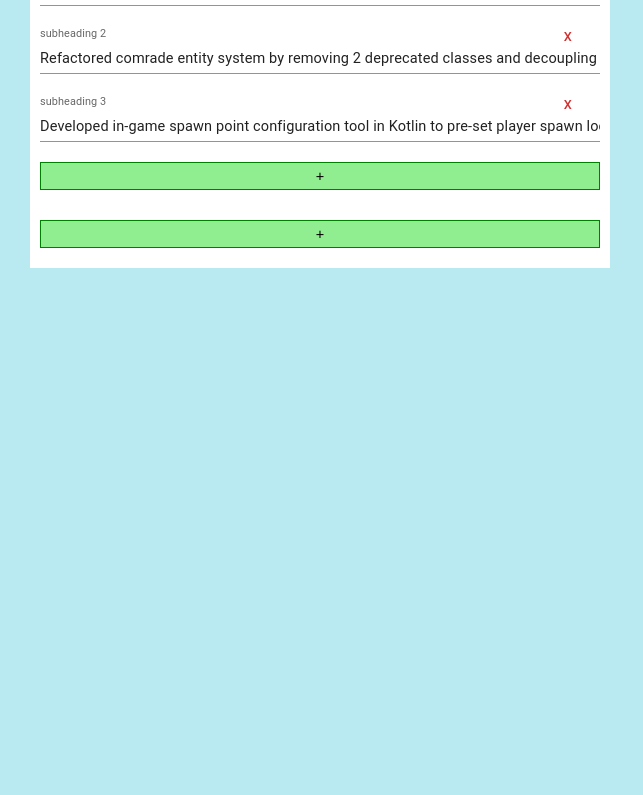
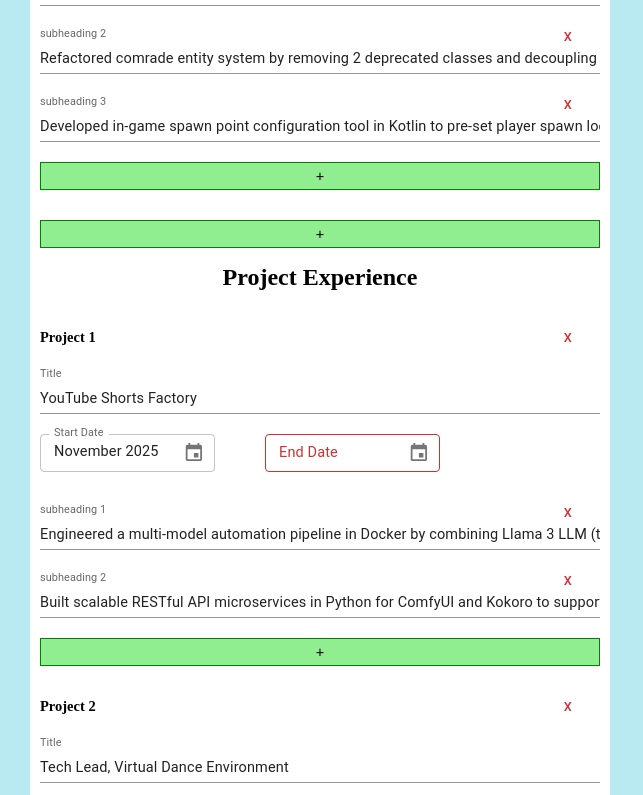
Before and after one commit to jayshah2005/cvApp, a React (Vite) app: page / in a window 1280 px wide. Shown: the part 2000-2795 px from the top of the page, without its empty margins (0-643 px from the left). Before the commit the page ends 2298 px from the top, so only its background shows below. Built offline with nearby package versions, Linux system fonts and the light colour scheme.

Commit message:
feat Added Project Experience

```diff
--- a/src/App.jsx
+++ b/src/App.jsx
@@ -86,7 +86,6 @@ function App() {
         {
             id: crypto.randomUUID(),
             "title": "YouTube Shorts Factory",
-            subtitle: "",
             "points": [
             {
                 "id": crypto.randomUUID(),
@@ -103,7 +102,6 @@ function App() {
         {
             "id": crypto.randomUUID(),
             title: "Tech Lead, Virtual Dance Environment",
-            subtitle: "",
             "link": "https://youtube.com/watch?v=DTl2i-3Lb7o",
             "points": [
             {
@@ -121,7 +119,6 @@ function App() {
         {
             id: "coexistence",
             title: "CoExistence",
-            subtitle: "",
             link: "https://github.com/jayshah2005/CoExistence",
             points: [
                 {
--- a/src/app/cvInputs/Inputs.tsx
+++ b/src/app/cvInputs/Inputs.tsx
@@ -2,6 +2,7 @@ import { TextField } from "@mui/material"
 import { HeaderInput } from "./HeaderInput"
 import { EducationInput } from "./EducationInput"
 import { WorkExperienceInput } from "./WorkExperienceInput"
+import { ProjectExperienceInput } from "./ProjectExperienceInput"
 import "./cvInput.css"
 import "./../../App.css"
 
@@ -31,10 +32,10 @@ export function InputCV({
                 workExperience={workExperience}
                 setWorkExperience={setWorkExperience}
             />
-            {/* <ProjectExperienceInput
+            <ProjectExperienceInput
                 projectExperience={projectExperience}
                 setProjectExperience={setProjectExperience}
-            /> */}
+            />
         </div>
     )
 
--- /dev/null
+++ b/src/app/cvInputs/ProjectExperienceInput.tsx
@@ -0,0 +1,74 @@
+import { SubsectionHeader } from "./SubSectionHeader";
+import "./cvInput.css"
+import { createProjectExperienceEntry } from "../templates";
+
+export function ProjectExperienceInput({projectExperience, setProjectExperience}){
+
+    return(
+        <div className="inputSection">
+            <h1>Project Experience</h1>
+            <SubsectionHeader
+                subsectionName = {"Project"}
+                subsection={projectExperience}
+                setSubsection={setProjectExperience}
+                handleTitleChange={handlePositionChange}
+                handleSubtitleChange={handleCompanyChange}
+                handleLocationChange={handleLocationChange}
+                handleStartDateChange={handleStartDateChange}
+                handleEndDateChange={handleEndDateChange}
+                removeSubheading={removeSubheading}
+            />
+            <button onClick={addSubheading} className="addButton">
+                +
+            </button>
+        </div>
+    )
+
+    function handleLocationChange(e, id){
+        setProjectExperience(prev =>
+            prev.map(item =>
+            item.id === id ? { ...item, location: e.target.value } : item
+            )
+        );
+    }
+
+    function handleStartDateChange(e, id){
+        setProjectExperience(prev =>
+            prev.map(item =>
+            item.id === id ? { ...item, start_date: new Date(e) } : item
+            )
+        );
+    }
+
+    function handleEndDateChange(e, id){
+        setProjectExperience(prev =>
+            prev.map(item =>
+            item.id === id ? { ...item, end_date: new Date(e) } : item
+            )
+        );
+    }
+
+    function handleCompanyChange(e, id) {
+        setProjectExperience(prev =>
+            prev.map(item =>
+            item.id === id ? { ...item, subtitle: e.target.value } : item
+            )
+        );
+    }
+
+    function handlePositionChange(e, id) {
+        setProjectExperience(prev =>
+            prev.map(item =>
+            item.id === id ? { ...item, title: e.target.value } : item
+            )
+        );
+    }
+
+    function removeSubheading(e, id) {
+        setProjectExperience(prev => prev.filter(item => item.id !== id));
+    }
+
+    function addSubheading(){
+        setProjectExperience(prev => [...prev, createProjectExperienceEntry()])
+    }
+}
--- a/src/app/cvInputs/SubsectionHeader.tsx
+++ b/src/app/cvInputs/SubsectionHeader.tsx
@@ -37,21 +37,27 @@ export function SubsectionHeader({
                             fullWidth
                         />
 
-                        <TextField
+                        {"subtitle" in content
+                        ? <TextField
                             variant="standard"
                             label="Subtitle"
                             value={content.subtitle}
                             onChange={(e) => {handleSubtitleChange(e, id)}}
                             fullWidth
                         />
+                        : <></>}
 
-                        <TextField
+                        {"location" in content
+                        ? <TextField
                             variant="standard"
                             label="Location"
                             value={content.location}
                             onChange={(e) => {handleLocationChange(e, id)}}
                             fullWidth
                         />
+                        : <></>}
+
+
 
                         <div className="datePicker">
                             <DatePicker
--- a/src/app/templates.ts
+++ b/src/app/templates.ts
@@ -25,7 +25,6 @@ export const createWorkExperienceEntry = () => ({
 export const createProjectExperienceEntry = () => ({
   id: crypto.randomUUID(),
   title: "",
-  subtitle: "",
   link: "",
   points: [],
   start_date: new Date(),
```
